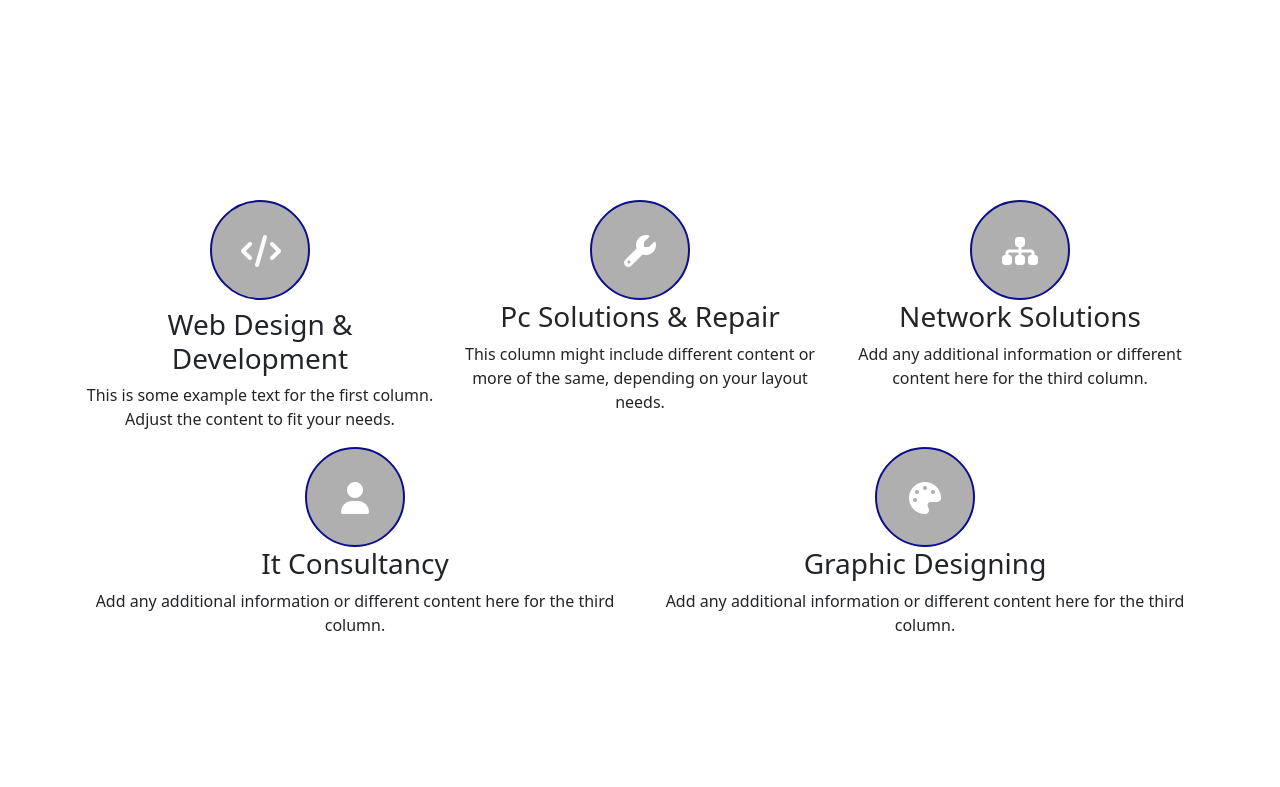
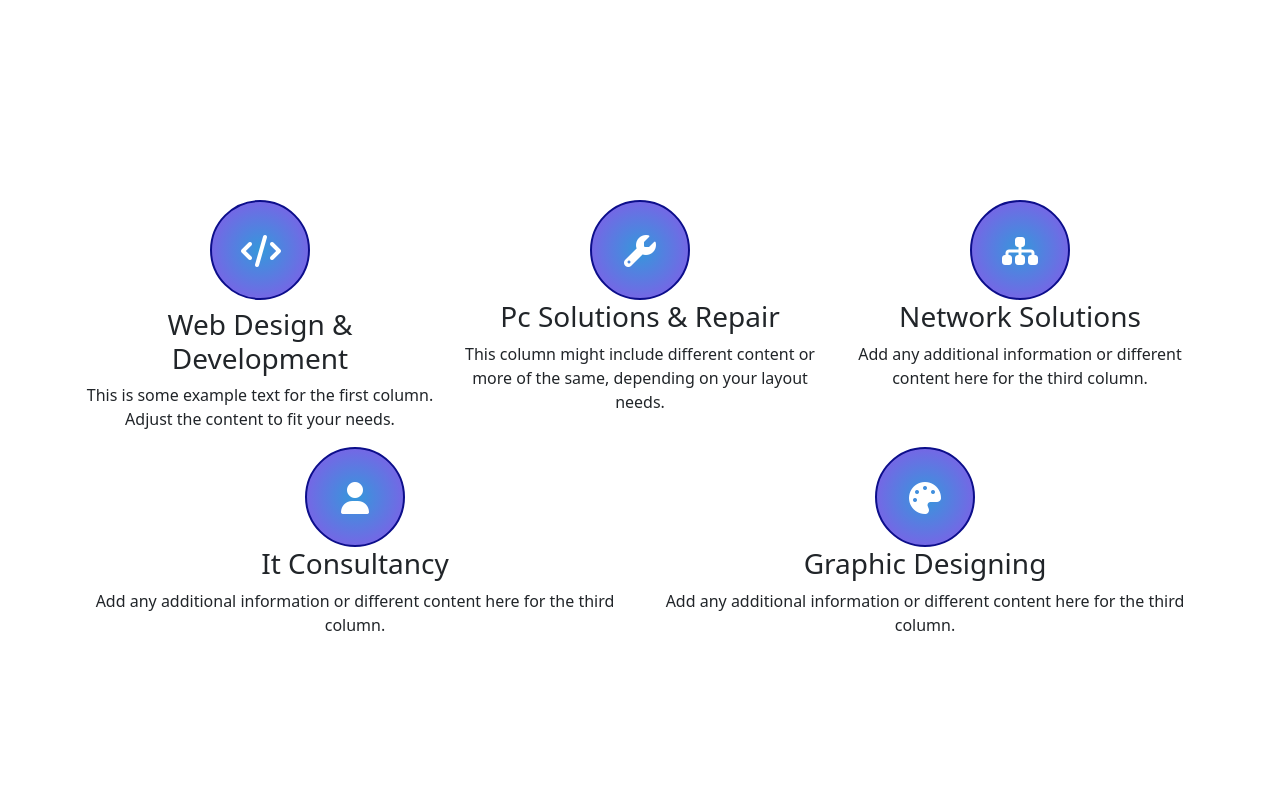
Before and after one commit to jav-sketch/bytesize_interactive_site, a Django app: page / in a window 1280 px wide. Shown: the part 904-1691 px from the top of the page. Run offline with Django 5.2, Linux system fonts and the light colour scheme; some libraries are stand-ins or nearby versions.

Commit message:
CSS styling

```diff
--- a/static/css/styles.css
+++ b/static/css/styles.css
@@ -83,7 +83,7 @@
     padding: 25px 5px;
     margin: auto;
     border-radius: 50%;
-    background-color: #3e3d3f69;
+    background: radial-gradient(circle,#3498db, #8E54E9);
     border: 2px solid #0c0e8b;
 }
 
```
